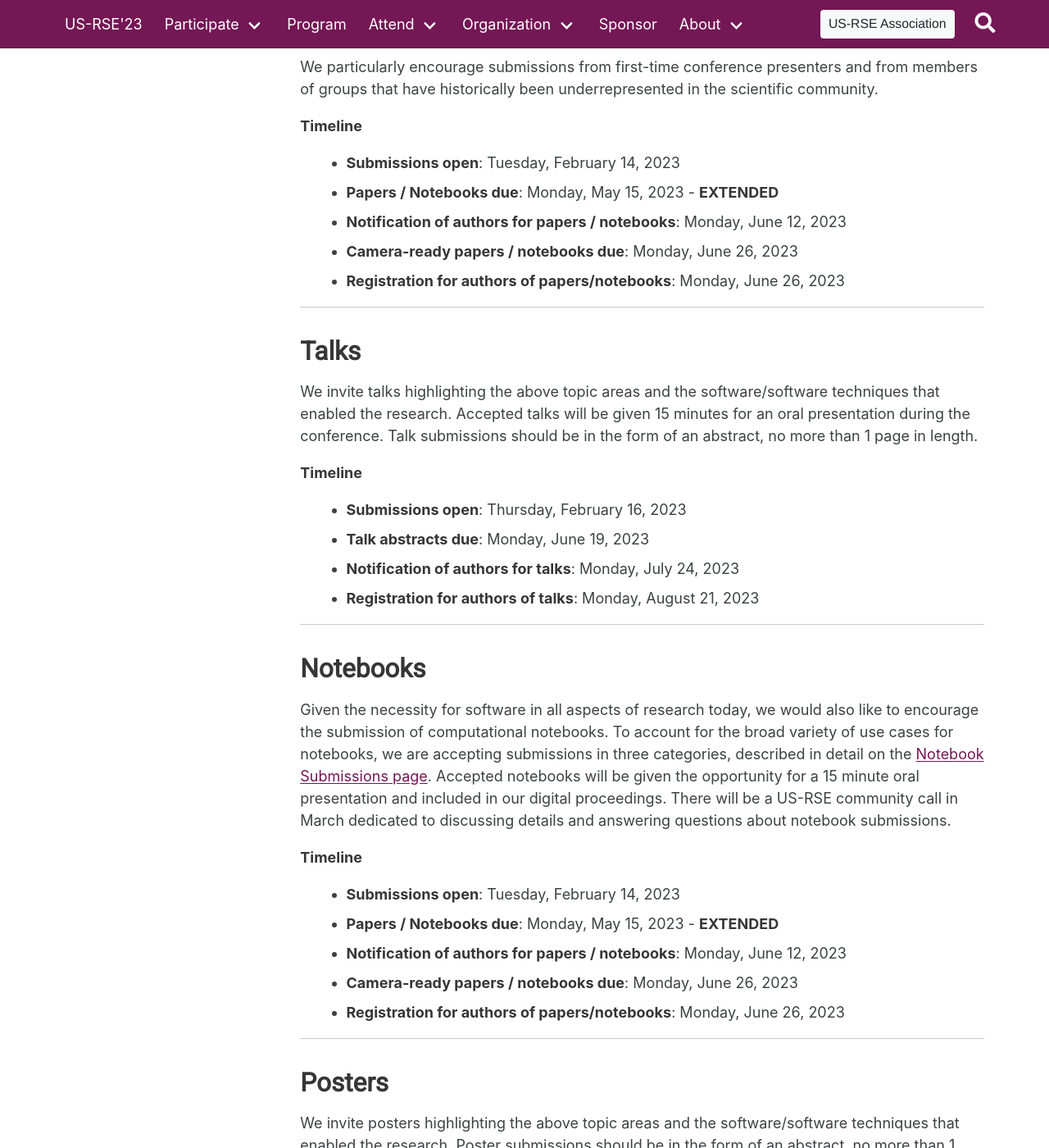
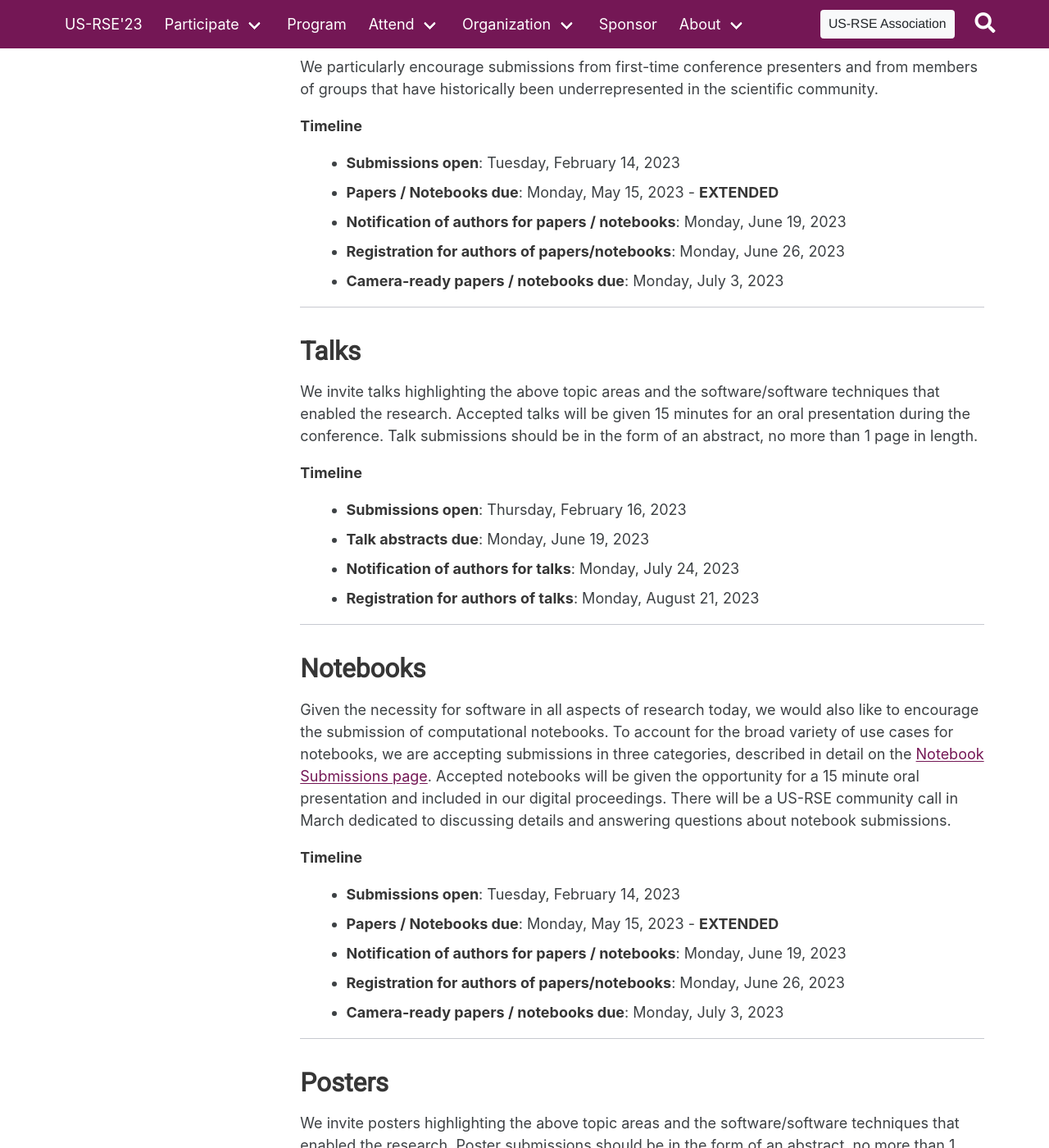
Before and after one commit to USRSE/usrse23, a Jekyll site: the page built from pages/participate/participate.md, in a window 1280 px wide and 1400 px high, scrolled down 1589 px. Shown: the whole window at 82% size. Built offline with Jekyll 4.4.1, drawn with Linux system fonts in a browser that asks for light colours; a style sheet for code colours, icons or effects is not loaded.

Commit message:
Missed: Notification and camera-ready deadlines

```diff
--- a/pages/participate/participate.md
+++ b/pages/participate/participate.md
@@ -73,9 +73,9 @@ the scientific community.
 
 - **Submissions open**: Tuesday, February 14, 2023
 - **Papers / Notebooks due**: Monday, May 15, 2023 - **EXTENDED**
-- **Notification of authors for papers / notebooks**: Monday, June 12, 2023
-- **Camera-ready papers / notebooks due**: Monday, June 26, 2023
+- **Notification of authors for papers / notebooks**: Monday, June 19, 2023
 - **Registration for authors of papers/notebooks**: Monday, June 26, 2023
+- **Camera-ready papers / notebooks due**: Monday, July 3, 2023
 
 ------
 
@@ -110,9 +110,9 @@ about notebook submissions.
 
 - **Submissions open**: Tuesday, February 14, 2023
 - **Papers / Notebooks due**: Monday, May 15, 2023 - **EXTENDED**
-- **Notification of authors for papers / notebooks**: Monday, June 12, 2023
-- **Camera-ready papers / notebooks due**: Monday, June 26, 2023
+- **Notification of authors for papers / notebooks**: Monday, June 19, 2023
 - **Registration for authors of papers/notebooks**: Monday, June 26, 2023
+- **Camera-ready papers / notebooks due**: Monday, July 3, 2023
 
 ------
 
```
